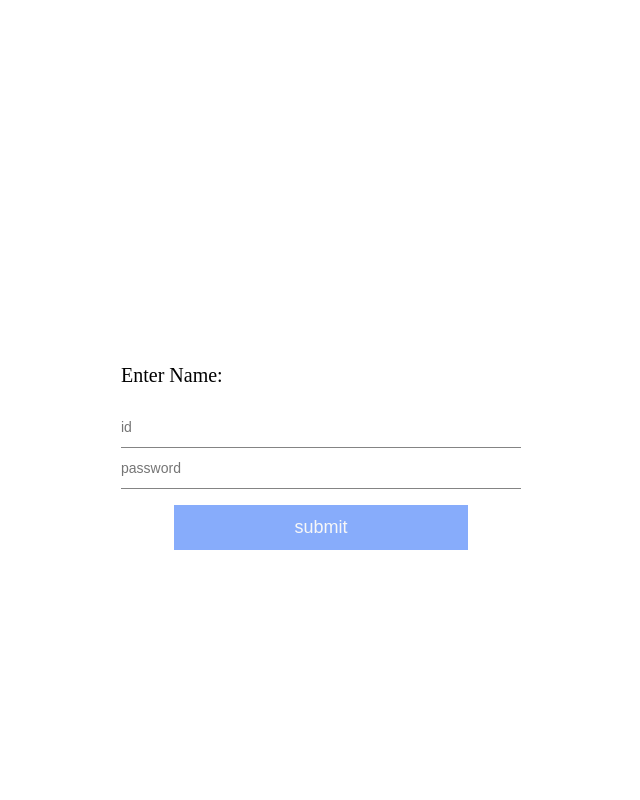
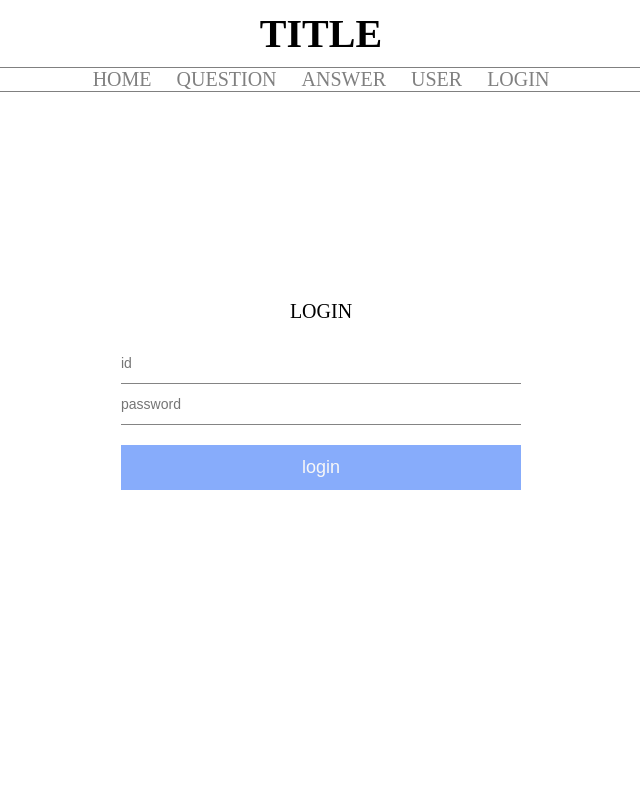
Before and after one commit to Tjdnjs/hackalearn, a Flask app: page /login in a window 1280 px wide. Shown: the whole page, without its empty margins (319-959 px from the left). Run offline with Flask 2, Linux system fonts and the light colour scheme.

Commit message:
header + login
header in all page, login css changed

```diff
--- /dev/null
+++ b/mento/static/css/header.css
@@ -0,0 +1,25 @@
+html, body{
+    height : 100%;
+    margin : 0;
+    font-size : 20px;
+}
+
+header{
+    height: 5rem;
+}
+
+#title{
+  text-align: center;
+  padding: .5rem;
+  border-bottom: 1px solid gray;
+  margin: 0;
+}
+#menu{
+  text-align: center;
+  border-bottom: 1px solid gray;
+}
+#menu a{
+  color: gray;
+  text-decoration: none;
+  margin: .5rem;
+}
--- a/mento/static/css/loginstyle.css
+++ b/mento/static/css/loginstyle.css
@@ -5,25 +5,20 @@ html, body{
 }
 
 body{
-    display : flex;
-    justify-content : center;
+    text-align: center;
 }
+
 .login-form{
     display : flex;
     flex-direction : column;
-    padding : 1rem;
-    margin-top : 12rem;
     border-radius : 1rem;
-    width : 24rem;
-    margin-bottom : 6.5rem;
+    margin-top: 9rem;
+    width : 100%;
     justify-content : center;
-}
-.login-form form {
-    padding: 0 2rem;
 }
 
 .int-area input {
-    width: 100%;
+    width: 20rem;
     height: 1rem;
     font-size: .7rem;
     padding: .5rem 0;
@@ -40,11 +35,11 @@ body{
 
 .btn-area {
     text-align: center;
-    padding:0.8rem
+    padding-top:1rem
 }
 
-.btn-area input#btn {
-    width: 80%;
+.btn-area input#btn , .btn-area button{
+    width: 20rem;
     padding: .6rem 0;
     background: rgb(135,172,251);
     color: rgb(247, 247, 247);
@@ -52,26 +47,21 @@ body{
     cursor: pointer;
     font-size: .9rem;
 }
-.btn-area input#btn:hover {
+.btn-area input#btn:hover{
     background: rgb(109,155,255);
     color: rgb(230, 230, 230);
 }
-a.btn-area{
-    text-align: center;
-    padding: 0.8rem;
 
-}
-#btn2 {
-    width: 80%;
-    padding: .6rem 0;
-    background: rgb(135, 172, 251);
-    color: rgb(247, 247, 247);
-    border: none;
-    cursor: pointer;
-    font-size: .9rem;
+.btn-area button#btn2:hover{
+    background: rgb(109,155,255);
+    color: rgb(230, 230, 230);
 }
 
-#btn2:hover {
-    background: rgb(109, 155, 255);
-    color: rgb(230, 230, 230);
+.btn-area button#btn2 a,
+.btn-area button#btn2 a:hover,
+.btn-area button#btn2 a:visited
+{
+    text-decoration: none;
+    padding: .6rem 40%;
+    color: rgb(247, 247, 247);
 }
--- a/mento/templates/index.html
+++ b/mento/templates/index.html
@@ -6,8 +6,10 @@
     <meta name="viewport" content="width=device-width, initial-scale=1.0">
     <title>Document</title>
     <link rel="stylesheet" href="../static/css/index.css">
+    <link rel="stylesheet" href="../static/css/header.css">
 </head>
 <body>
+    <header>
       <h1 id="title">TITLE</h1>
       <div id="menu" method = "get">
         <a href="/">HOME</a>
@@ -16,6 +18,8 @@
         <a href="/user">USER</a>
         <a href="/login">LOGIN</a>
       </div>
+    </header>
+
     <div id="qna">
       <div id="question">
         <h1>Q.</h1>
--- a/mento/templates/login.html
+++ b/mento/templates/login.html
@@ -4,25 +4,43 @@
     <meta charset="UTF-8" />
     <meta name="viewport" content="width=device-width, initial-scale=1.0" />
     <link rel="stylesheet" href="static/css/loginstyle.css">
+    <link rel="stylesheet" href="../static/css/header.css">
     <title>Document</title>
   </head>
 
   <body>
-    {% if login == True %}
 
-    <h3>{{username}}님 반갑습니다 !</h3>
-    <a id="btn2" href="/logout"><div class="btn-area">LOGOUT</div></a>
+    <header>
+      <h1 id="title">TITLE</h1>
+      <div id="menu" method = "get">
+        <a href="/">HOME</a>
+        <a href="/question">QUESTION</a>
+        <a href="/answer">ANSWER</a>
+        <a href="/user">USER</a>
+        <a href="/login">LOGIN</a>
+      </div>
+    </header>
 
-    {%else%}
     <section class="login-form">
+
+      {% if login == True %}
+
+      <h3>{{username}}님 반갑습니다 !</h3>
+      <div class="btn-area"><button id="btn2"><a href="/logout">LOGOUT</a></button></div>
+
+      {%else%}
+
       <form action="/signin" method="get">
-        <p>Enter Name:</p>
+        <p>LOGIN</p>
         <div class="int-area"><input type="text" placeholder="id" name="id" /></div>
         <div class="int-area"><input type="password" placeholder="password" name="pw" /></div>
-        <div class="btn-area"><input type="submit" id="btn" value="submit" /></div>
+        <div class="btn-area"><input type="submit" id="btn" value="login" /></div>
       </form>
+
+      {%endif%}
+
     </section>
 
-    {%endif%}
+
   </body>
 </html>
```
Also changed, not shown: mento/static/css/index.css (+12 -26 lines), mento/templates/answer.html (+17 -1 lines), mento/templates/question.html (+18 -1 lines), mento/templates/user.html (+16 -1 lines), mento/static/css/1.css (deleted). Lines whose indentation alone changed are shown as unchanged.
